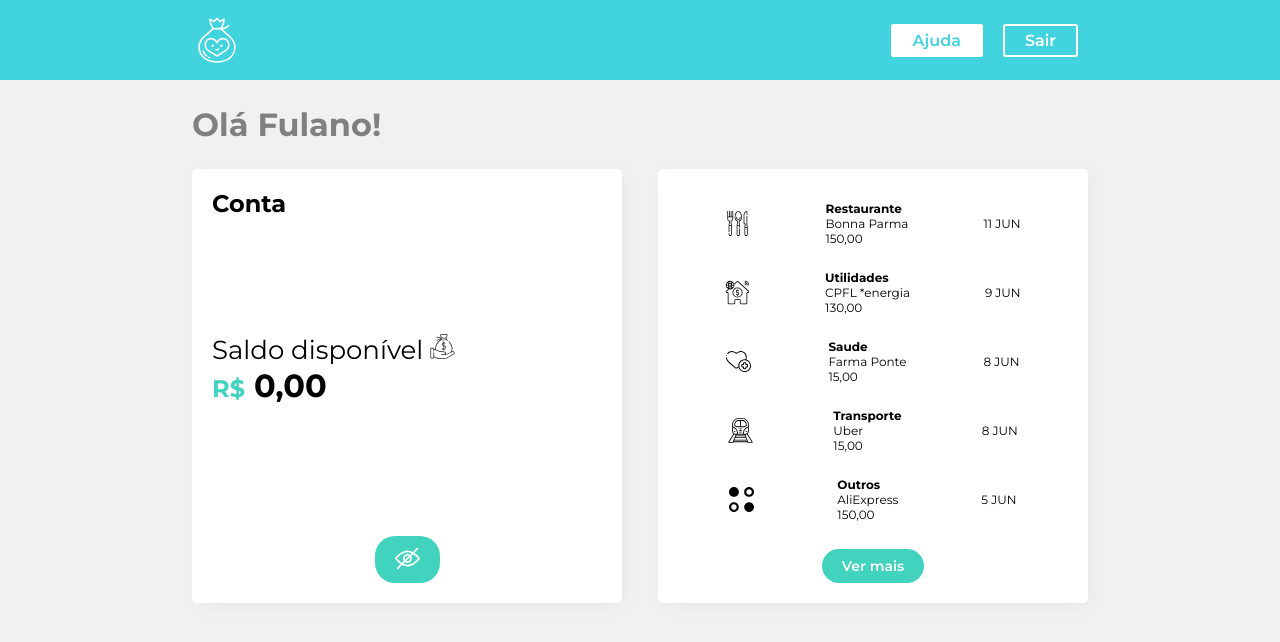
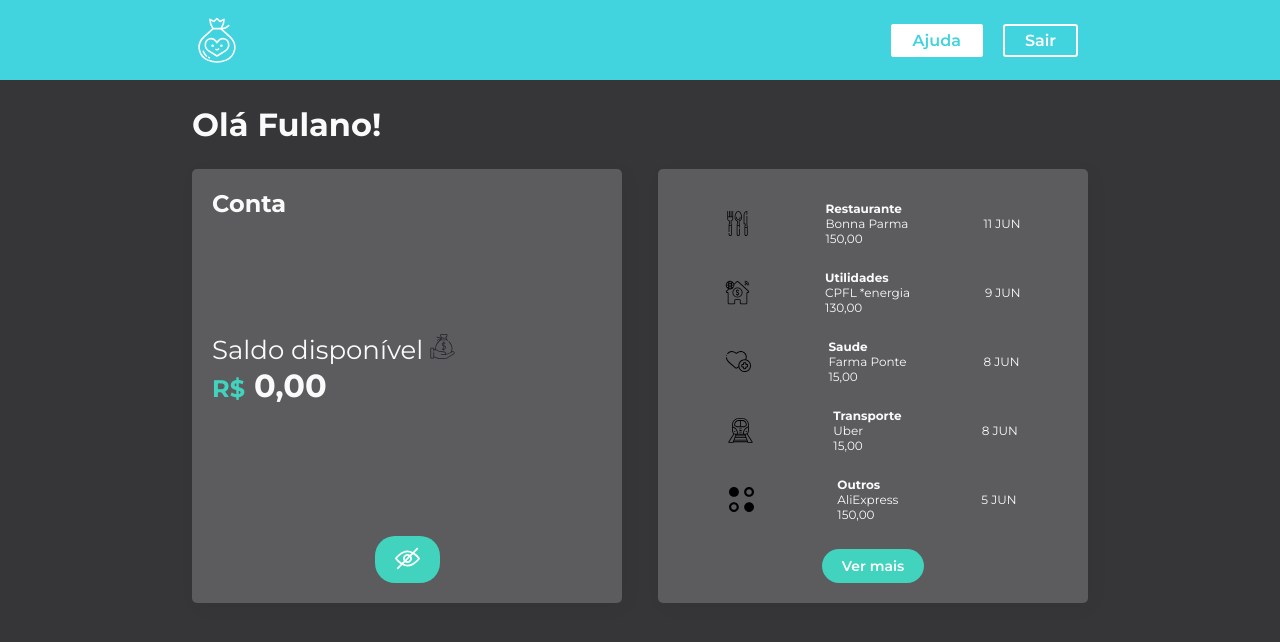
Before and after one commit to pinheiroduda/alura-smart-bank, a React (Create React App) app: page / in a window 1280 px wide. Shown: the top 642 px of the page. Built offline with nearby package versions, Linux system fonts and the light colour scheme.

Commit message:
feat: adds style dinamically according to chosen theme

```diff
--- a/src/Components/Container/index.jsx
+++ b/src/Components/Container/index.jsx
@@ -7,7 +7,7 @@ import styled from "styled-components";
 import { Extrato } from "../Extrato";
 
 const Container = styled.div`
-  background-color: #f1f1f1;
+  background-color: ${({theme}) => theme.body};
   min-height: 90vh;
   padding: 0px 15vw;
 `;
@@ -16,6 +16,7 @@ const Conteudo = styled.section`
   display: flex;
   flex-direction: row;
   justify-content: space-between;
+  color:  ${({theme}) => theme.text};
 
   @media (max-width: 800px) {
     flex-direction: column;
--- a/src/Components/Titulo/index.jsx
+++ b/src/Components/Titulo/index.jsx
@@ -1,7 +1,7 @@
 import styled from "styled-components";
 
 const Titulo = styled.h1 `
-   color: grey;
+   color:  ${({theme}) => theme.text};;
   padding: 25px 0;
 `
 
--- a/src/Components/UI/index.js
+++ b/src/Components/UI/index.js
@@ -9,7 +9,7 @@ export const Box = styled.div`
   display: flex;
   flex-direction: column;
   justify-content: space-between;
-  background-color: white;
+  background-color:  ${({theme}) => theme.inside};;
   border-radius: 5px;
   box-shadow: 4px 4px 20px 0px rgba(0, 0, 0, 0.04);
   padding: 20px;
```
